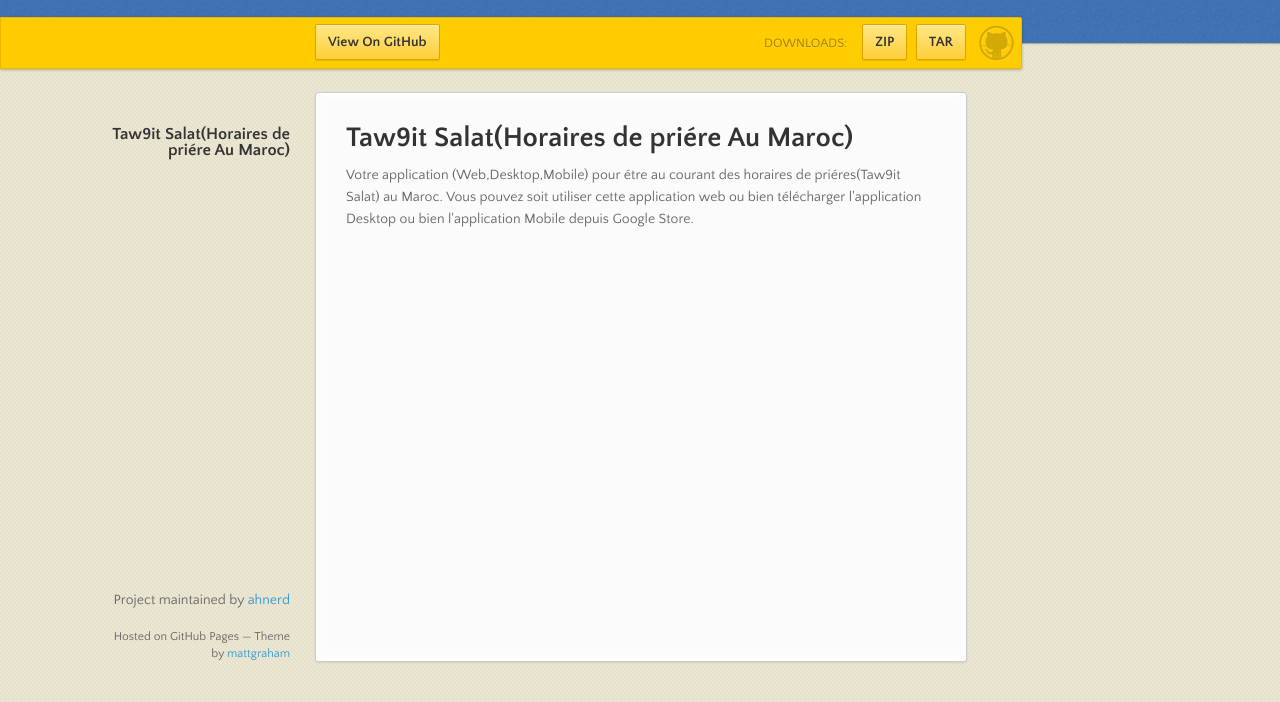
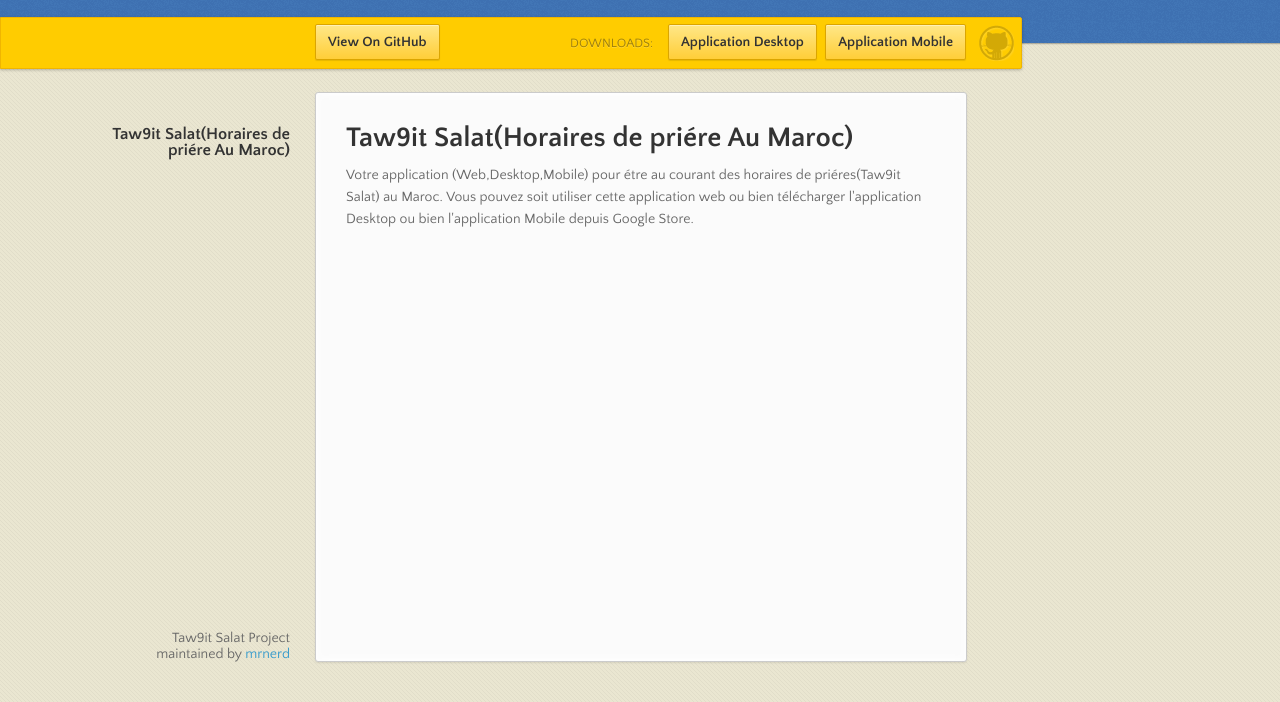
Before and after one commit to ahnerd/tsalat, a plain HTML site: page index.html in a window 1280 px wide. Shown: the part 98-800 px from the top of the page. Drawn offline with nearby package versions, Linux system fonts and the light colour scheme.

Commit message:
Update index.html

```diff
--- a/index.html
+++ b/index.html
@@ -28,8 +28,8 @@
         <div class="downloads">
           <span>Downloads:</span>
           <ul>
-            <li><a href="https://github.com/ahnerd/tsalat/zipball/master" class="button">ZIP</a></li>
-            <li><a href="https://github.com/ahnerd/tsalat/tarball/master" class="button">TAR</a></li>
+            <li><a href="" class="button">Application Desktop</a></li>
+            <li><a href="" class="button">Application Mobile</a></li>
           </ul>
         </div>
       </div><!-- end banner -->
@@ -46,8 +46,7 @@
 Vous pouvez soit utiliser cette application web ou bien télécharger l'application Desktop ou bien l'application Mobile depuis Google Store.</p>
       </section>
       <footer>
-        <p>Project maintained by <a href="https://github.com/ahnerd">ahnerd</a></p>
-        <p><small>Hosted on GitHub Pages &mdash; Theme by <a href="https://twitter.com/michigangraham">mattgraham</a></small></p>
+        <p>Taw9it Salat Project maintained by <a href="http://mrnerd.socialwebhunt.com">mrnerd</a></p>
       </footer>
     </div>
     <!--[if !IE]><script>fixScale(document);</script><![endif]-->
```
